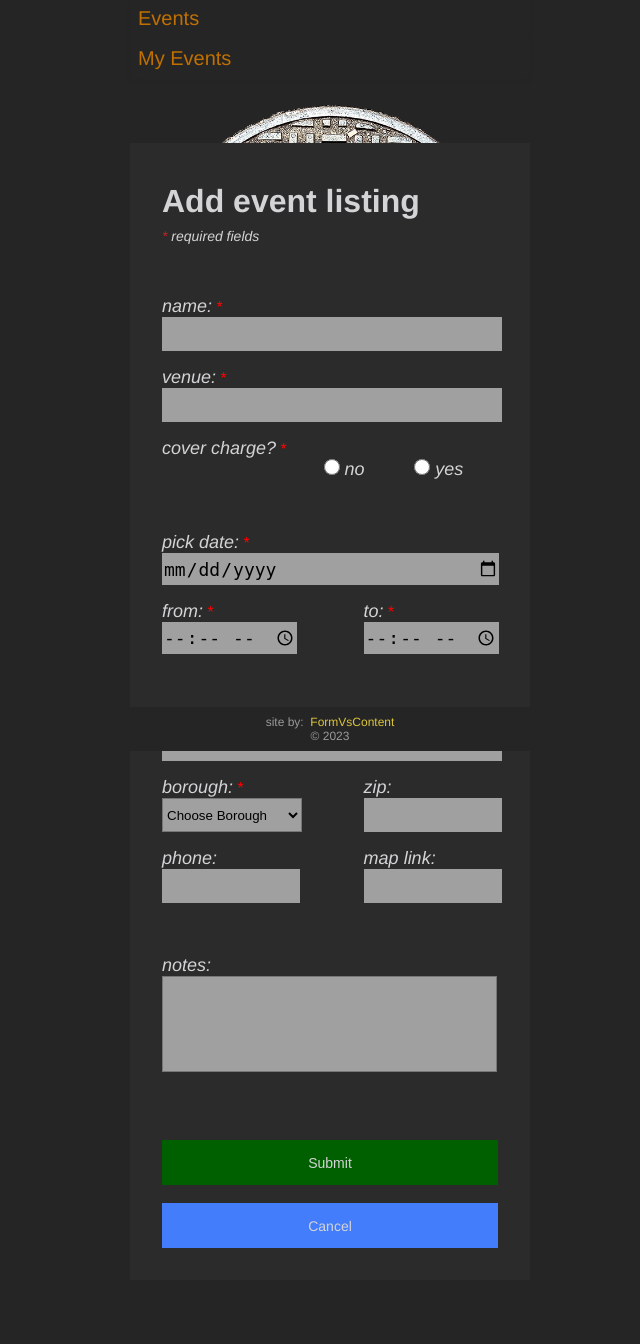
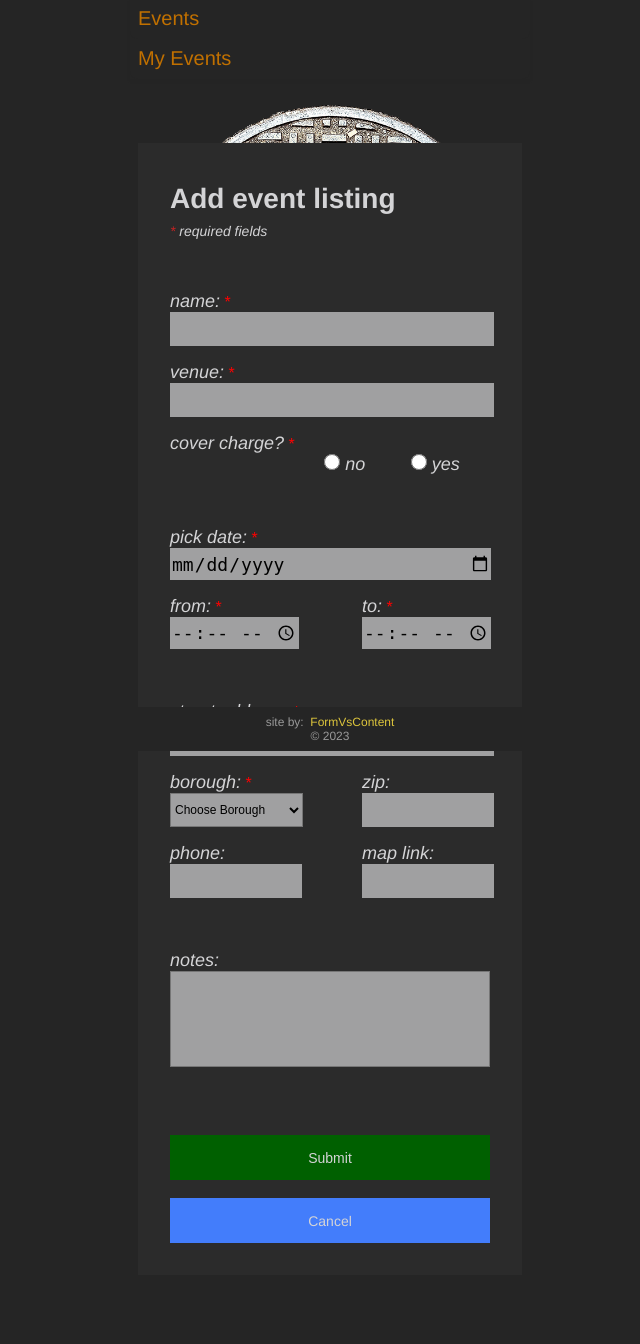
Before and after one commit to agan-k/nycdiver, a Django app: page /event_add/ in a window 1280 px wide. Shown: the part 49-1393 px from the top of the page, without its empty margins (310-950 px from the left). After the commit the page ends 1292 px from the top, so only its background shows below. Run offline with Django 4.2, Linux system fonts and the light colour scheme; the visitor is signed in with stand-in values (Sample User, id 1); data that the repository does not hold is empty.

Commit message:
update style

```diff
--- a/static/css/components/forms/form-event-add-update.css
+++ b/static/css/components/forms/form-event-add-update.css
@@ -4,10 +4,12 @@
   color: black;
 }
 .form-input.address-borough {
+  border-radius: none;
   height: calc(var(--large) + 2px);
   width: 104%;
   background-color: var(--light-gray);
   margin-bottom: var(--medium);
+  font-size: var(--body-text-xsmall);
 }
 label[for=id_cover_amount] {
   display: none;
--- a/static/css/components/forms/form-info.css
+++ b/static/css/components/forms/form-info.css
@@ -2,7 +2,7 @@
   margin-bottom: var(--medium);
 }
 .form-info__heading {
-  font-size: var(--heading-large);
+  font-size: var(--heading-medium);
   margin: var(--small) 0 var(--small) 0;
 }
 .form-info__body {
--- a/static/css/components/forms/form.css
+++ b/static/css/components/forms/form.css
@@ -1,9 +1,11 @@
 .form-wrapper {
+  width: 80%;
   margin: 0 auto;
   background-color: var(--background);
   padding: var(--large);
 }
 .form-wrapper.js-mobile {
+  width: 70%;
   padding: var(--medium);
 }
 form input {
--- a/static/css/components/nav.css
+++ b/static/css/components/nav.css
@@ -30,7 +30,7 @@
   transition: background-color 1s;
 }
 .nav__nav-link {
-  margin: var(--small);
+  margin: var(--medium);
   padding-left: var(--small);
   display: block;
   text-decoration: none;
--- a/static/css/global.css
+++ b/static/css/global.css
@@ -22,6 +22,10 @@ body {
 .page-background img {
   width: var(--page-max-width);
   height: var(--page-max-width);
+}
+.page-background.page-wrapper.js-mobile img {
+  width: var(--mobile-page-max-width);
+  height: var(--mobile-page-max-width);
 }
 .page-wrapper {
   max-width: var(--page-max-width);
```
